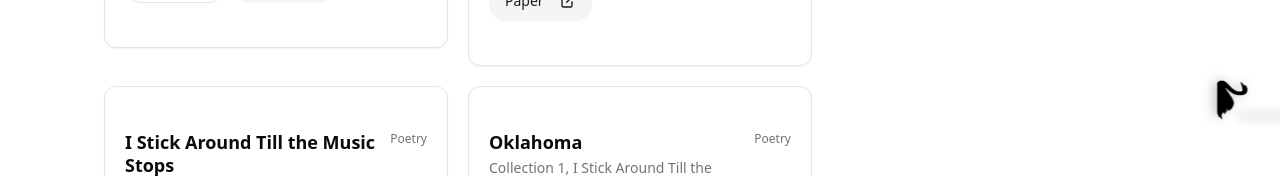
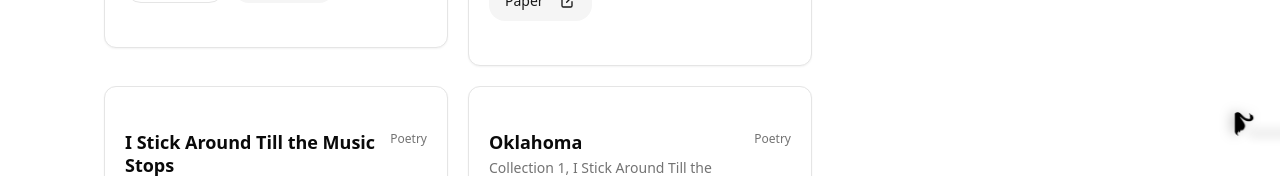
Before and after one commit to oneofthejosephs/Personal-Website, a Next.js app: page / in a window 1280 px wide. Shown: the part 624-800 px from the top of the page. Built offline with nearby package versions, Linux system fonts and the light colour scheme.

Commit message:
Vercel insights

```diff
--- a/package.json
+++ b/package.json
@@ -12,6 +12,8 @@
     "@radix-ui/react-dialog": "^1.1.15",
     "@radix-ui/react-slot": "^1.2.3",
     "@radix-ui/react-tabs": "^1.1.13",
+    "@vercel/analytics": "^1.5.0",
+    "@vercel/speed-insights": "^1.2.0",
     "class-variance-authority": "^0.7.1",
     "clsx": "^2.1.1",
     "framer-motion": "^12.23.12",
--- a/src/app/layout.tsx
+++ b/src/app/layout.tsx
@@ -4,6 +4,8 @@ import "./globals.css";
 import SiteHeader from "@/components/SiteHeader";
 import { ThemeProvider } from "@/components/ThemeSettings";
 import SwanScroll from "@/components/SwanScroll";
+import { Analytics } from "@vercel/analytics/react";
+import { SpeedInsights } from "@vercel/speed-insights/next";
 
 const geistSans = Geist({
   variable: "--font-geist-sans",
@@ -77,8 +79,10 @@ export default function RootLayout({
           <SiteHeader />
           {children}
           <SwanScroll lightSrc="/black-swan.png"
-                     darkSrc="/white-swan.png" size={60} />
+                     darkSrc="/white-swan.png" size={36} />
         </ThemeProvider>
+        <Analytics />
+        <SpeedInsights />
       </body>
     </html>
   );
```
Also changed, not shown: 1 other file (tests, documents, lock files or other folders).
